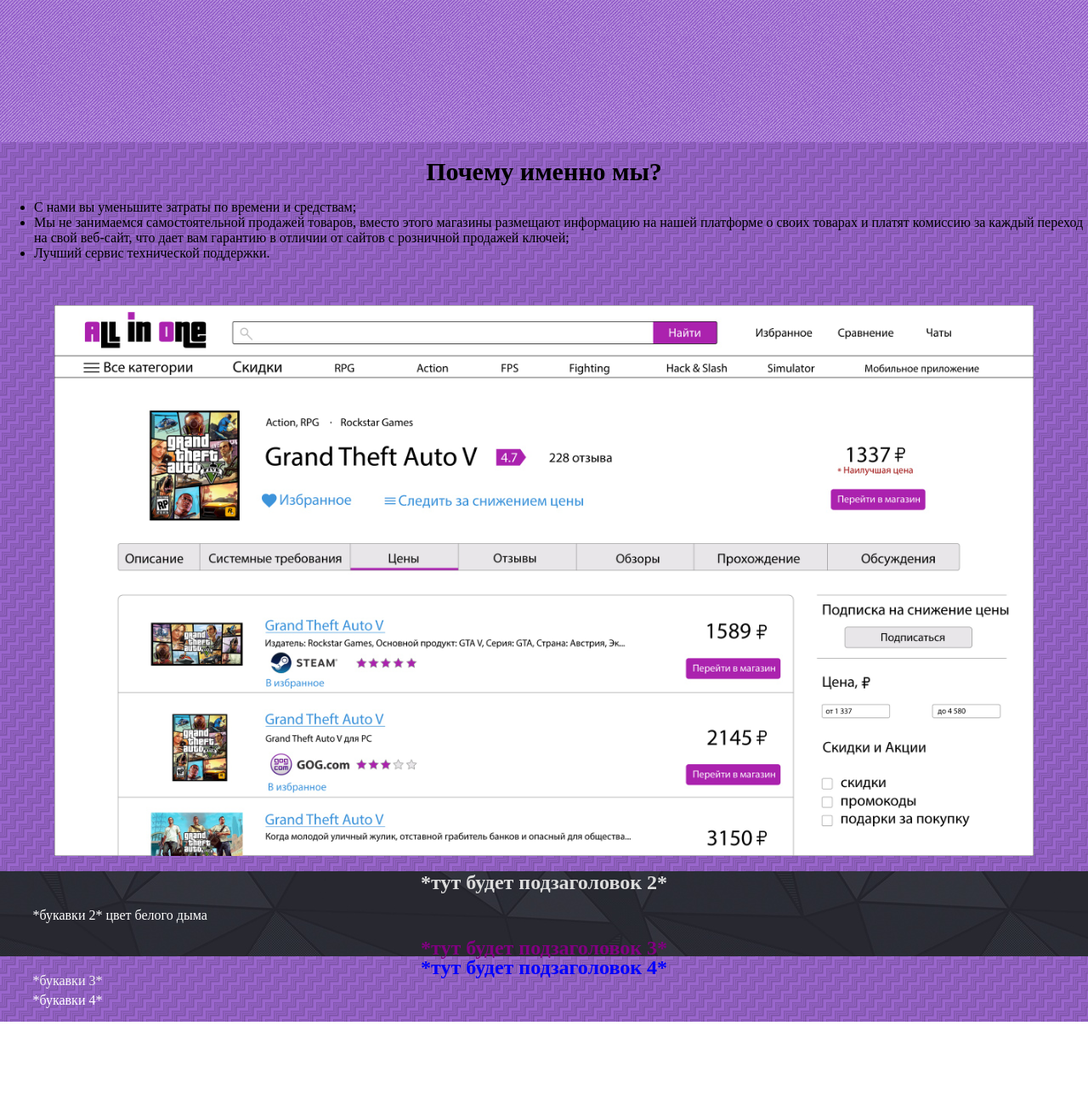
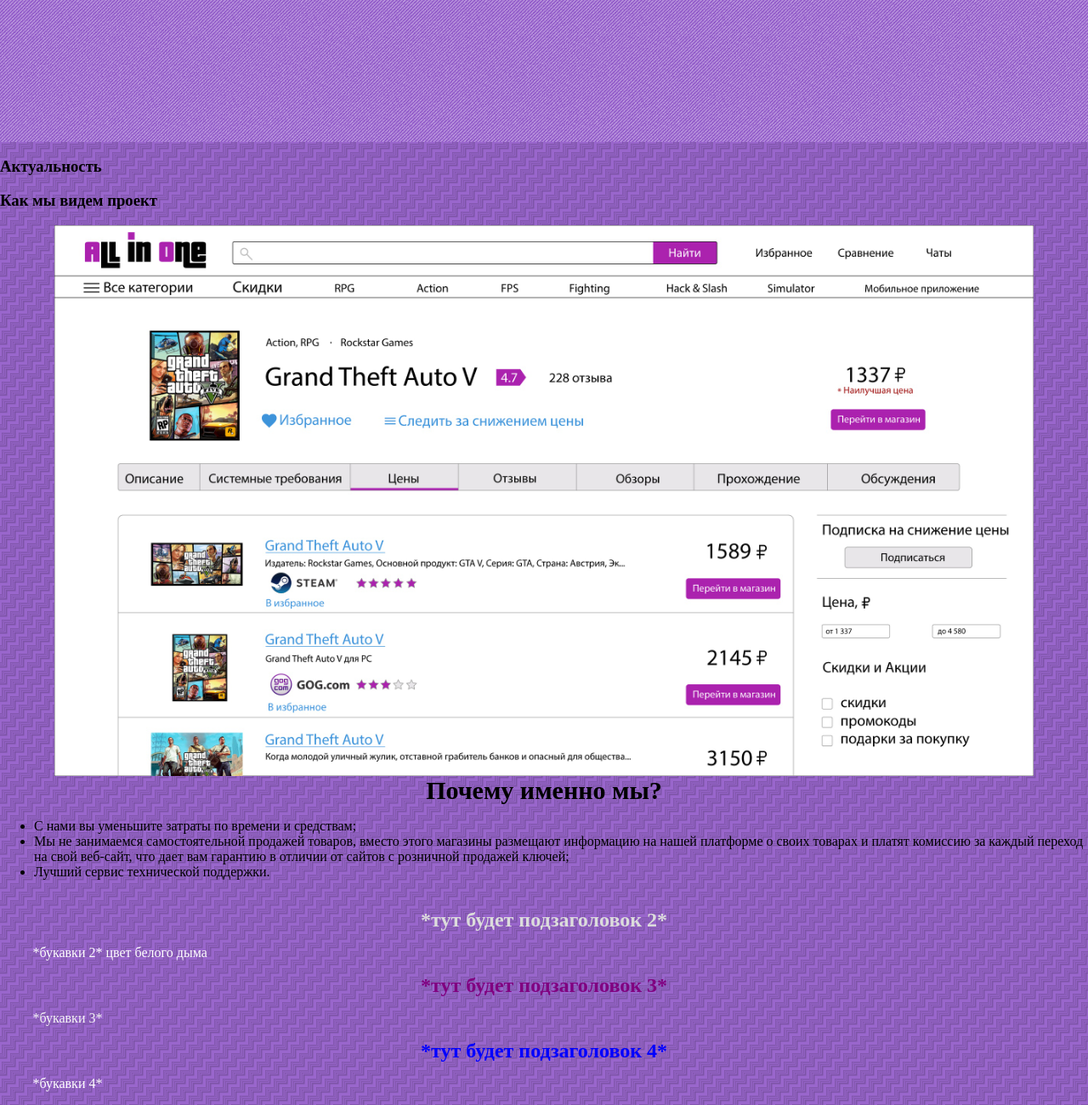
Before and after one commit to skils2000/AiO_site, a plain HTML site: page index.html in a window 1280 px wide. Shown: the part 533-1833 px from the top of the page at 85% size. Before the commit the page ends 1735 px from the top, so only its background shows below. Drawn offline with Linux system fonts and the light colour scheme.

Commit message:
Добавили разделы "Актуальность" и "Как мы видим проект"

```diff
--- a/index.html
+++ b/index.html
@@ -21,10 +21,22 @@
     </div>
 
 
-    <div class="maket">
+    <div >
         <br>
-       <h2 style="position: relarive;text-align: center; color: black;font-size: 30px;">
-        Почему именно мы?
+        <h3> Актуальность</h3>
+
+        <BR>
+
+        <h3> Как мы видем проект</h3>
+
+        <BR>
+
+        <div>
+            <img style="position: relative; left: 5%;" width="90%" src="css/pch/maket.jpg" alt="" >
+        </div>
+
+        <h2 style="position: relarive;text-align: center; color: black;font-size: 30px;">
+            Почему именно мы?
         </h2>
 
         <ul>
@@ -32,19 +44,11 @@
             <li>Мы не занимаемся самостоятельной продажей товаров, вместо этого магазины размещают информацию на нашей платформе о своих товарах и платят комиссию за каждый переход на свой веб-сайт, что дает вам гарантию в отличии от сайтов с розничной продажей ключей;</li>
             <li>Лучший сервис технической поддержки.</li>
         </ul>
-
-        <BR>
-        <BR>
-
-        <div>
-            <img style="position: relative; left: 5%;" width="90%" src="css/pch/maket.jpg" alt="" >
-        </div>
-
     </div>
 
     <br>
 
-    <div class="midle">
+    <div>
             <h2 style="position: relarive;text-align: center; color: gainsboro;">
             *тут будет подзаголовок 2*
             </h2>
```
